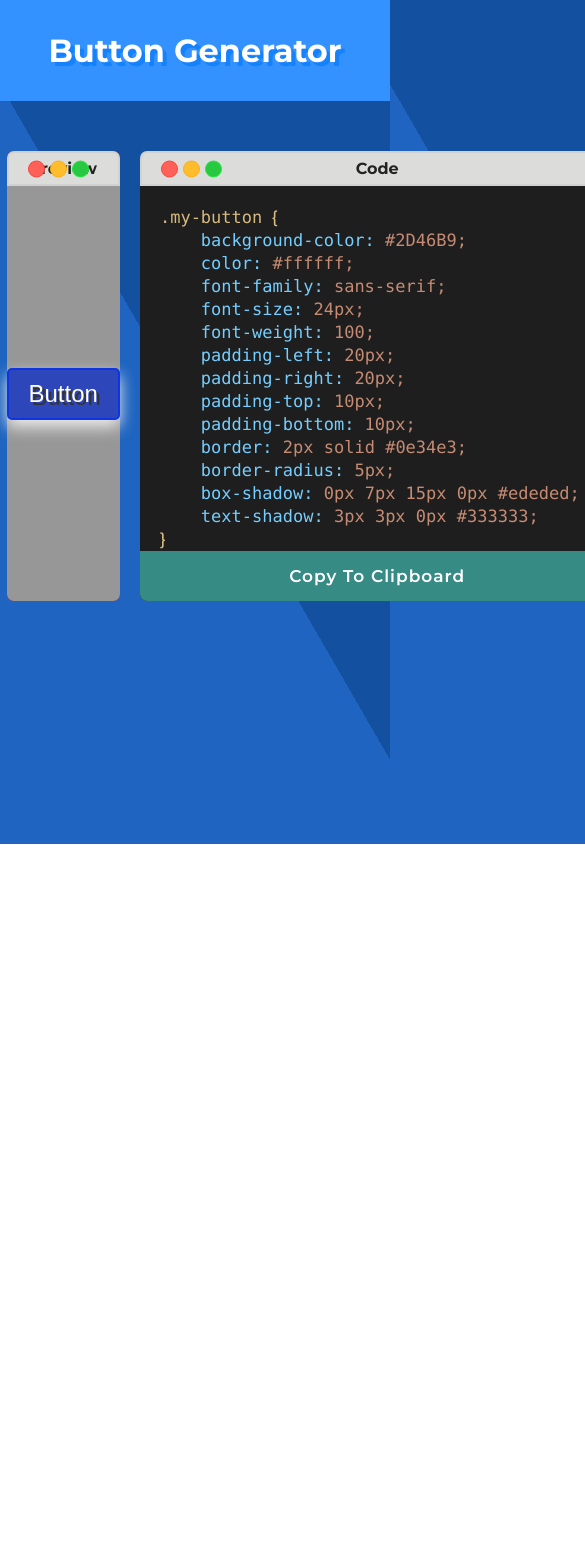
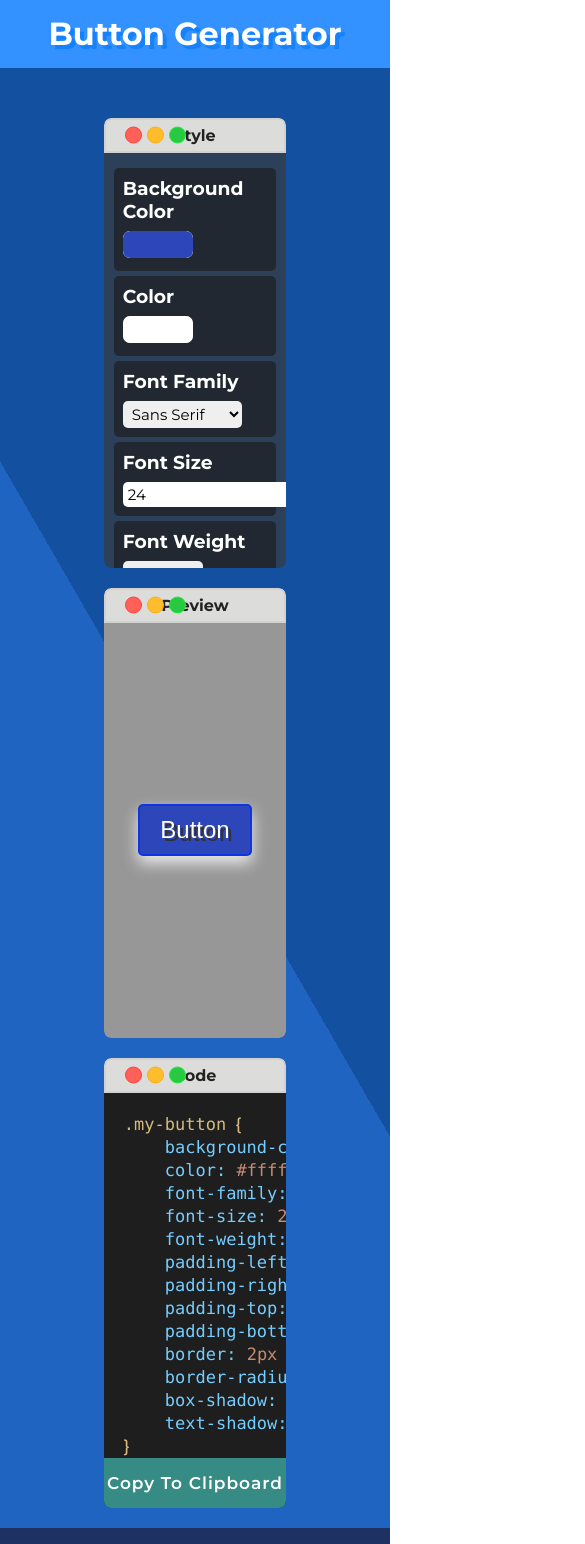
Before and after one commit to zhondori/Button-generator, a React (Create React App) app: page / in a window 390 px wide. Shown: the top 1544 px of the page, 585 px wide, since content can reach past the window. Before the commit the page ends 844 px from the top, so only its background shows below. Built offline with nearby package versions, Linux system fonts and the light colour scheme.

Commit message:
first commit

```diff
--- a/src/App.css
+++ b/src/App.css
@@ -13,7 +13,7 @@ main {
   width: 100%;
   height: 88vh;
   display: grid;
-    grid-template-columns: repeat(3, 1fr);
+  grid-template-columns: repeat(3, 1fr) !important;
   grid-template-rows: 450px;
   justify-content: center;
   align-items: center;
@@ -22,6 +22,9 @@ main {
 }
 main > div {
   border-radius: 7px;
+  width: 100%;
+  height: 100%;
+  overflow: hidden;
 }
 /* Settings */
 .settings {
@@ -33,22 +36,56 @@ main > div {
   height: 415px;
   width: 100%;
   overflow-y: scroll;
-    background: #2D4059;
+  background: #2d4059;
   color: #ffffff;
   padding: 10px;
+  border-bottom-left-radius: 7px;
+  border-bottom-right-radius: 7px;
+}
+::-webkit-scrollbar {
+  width: 8px;
+  background: #fbfbfb;
+  border-radius: 10px;
+}
+::-webkit-scrollbar-thumb {
+  background: #b9b9b9;
+  border-radius: 30px;
 }
 .settings .all-settings .set {
   background: #222831;
   margin: 5px 0;
   padding: 9px;
+  border-radius: 5px;
+  height: auto;
 }
 .settings .all-settings .set h3 {
   margin-bottom: 8px;
+}
+.settings .all-settings .set label {
+  display: flex;
+  font-size: 17px;
+  font-weight: 500;
+}
+.settings .all-settings .set label.label:not(:last-child) {
+  margin-bottom: 10px;
+}
+.settings .all-settings .set input,
+.settings .all-settings .set label input,
+.settings .all-settings .set select {
+  font-size: 15px;
+  padding: 3px 5px;
+  width: auto;
+  border-radius: 5px;
+}
+.settings .all-settings .set label input,
+.settings .all-settings .set label select {
+  margin-left: 5px;
 }
 .settings .all-settings .set input[type="color"] {
   width: 70px;
   border: none;
   border-radius: 7px;
+  padding: 0;
 }
 .settings .all-settings .set input[type="color"]::-webkit-color-swatch {
   border: none;
@@ -56,20 +93,6 @@ main > div {
 }
 .settings .all-settings .set input[type="color"]::-webkit-color-swatch-wrapper {
   padding: 0px;
-}
-.settings .all-settings::-webkit-scrollbar {
-    width: 8px;
-    background: #FBFBFB;
-    border-radius: 10px;
-}
-.settings .all-settings::-webkit-scrollbar-thumb {
-    background: #B9B9B9;
-    border-radius: 30px;
-}
-/* Button Box */
-.button-box {
-    background: red;
-    height: 100%;
 }
 .button-div {
   height: 415px;
@@ -85,19 +108,20 @@ main > div {
 }
 /* Source */
 .source {
-    width: 100%;
-    height: 100%;
+  position: relative;
 }
 .source .code {
   padding: 20px;
+  width: 100%;
   height: 415px;
-    background: #1E1E1E;
+  background: #1e1e1e;
   border-bottom-left-radius: 7px;
   border-bottom-right-radius: 7px;
   position: relative;
+  overflow-x: scroll;
 }
 .source .code pre {
-    color: #D7BA7D;
+  color: #d7ba7d;
   font-size: 17px;
   font-weight: 500;
   line-height: 23px;
@@ -110,18 +134,18 @@ main > div {
   color: #74ceff;
 }
 .source .code pre small {
-    color: #C68B73;
+  color: #c68b73;
   font-size: 17px;
 }
 .source .code pre .className {
-    color: #D7BA7D;
+  color: #d7ba7d;
 }
-.source .code .copy {
+.source .copy {
   width: 100%;
   border: none;
   outline: none;
   padding: 15px 0;
-    background: #368B85;
+  background: #368b85;
   position: absolute;
   bottom: 0;
   left: 0;
@@ -136,8 +160,8 @@ main > div {
 /* Top Bar */
 .top-bar {
   height: 35px;
-    background: #DCDCDB;
-    border-top-left-radius:  7px;
+  background: #dcdcdb;
+  border-top-left-radius: 7px;
   border-top-right-radius: 7px;
   position: relative;
   display: flex;
@@ -167,15 +191,74 @@ main > div {
   width: 17px;
   height: 17px;
   border-radius: 50%;
-    background: #FF6058;
+  background: #ff6058;
   border: 1px solid #ff4238;
   cursor: pointer;
 }
 .top-bar .box .minimize {
-    background: #FFBD2D;
+  background: #ffbd2d;
   border-color: #fab011;
 }
 .top-bar .box .maximize {
-    background: #28C940;
+  background: #28c940;
   border-color: #22eb40;
 }
+footer {
+  width: 100%;
+  height: 70px;
+  background: #1E3163;
+  display: flex;
+  align-items: center;
+  justify-content: center;
+  color: #ffffff;
+  text-align: center;
+}
+footer p {
+  font-size: 16px;
+  font-weight: 500;
+}
+footer p a {
+  color: #80c6ff;
+  text-decoration: none;
+}
+footer p a:hover {
+  text-decoration: underline;
+}
+
+@media (max-width: 576px) {
+    main {
+      grid-template-columns: 100% !important;
+      row-gap: 20px;
+      padding: 20px 5px;
+      margin: 0 auto;
+      margin-top: 30px;
+      height: auto;
+    }
+    footer p {
+      font-size: 14px;
+    }
+}
+
+@media (max-width: 992px) {
+    .title {
+      height: 8vh;
+    }
+    main {
+      display: flex;
+      row-gap: 20px;
+      padding: 20px 5px;
+      margin: 0 auto;
+      margin-top: 30px;
+      height: auto;
+      justify-content: center;
+      align-items: center;
+      flex-wrap: wrap;
+    }
+    main > div {
+      width: 48%;
+      height: 450px;
+    }
+    footer p {
+      font-size: 16px;
+    }
+}
--- a/src/App.js
+++ b/src/App.js
@@ -1,6 +1,7 @@
 import React from "react";
 import './App.css';
 import Button from "./Button/Button";
+import Footer from "./Footer/Footer";
 import Settings from "./Settings/Settings";
 import SourceCodes from "./SourceCodes/SourceCodes";
 
@@ -13,6 +14,7 @@ function App() {
         <Button />
         <SourceCodes />
         </main>
+        <Footer />
     </div>
   );
 }
--- /dev/null
+++ b/src/Footer/Footer.jsx
@@ -0,0 +1,9 @@
+import React from 'react'
+
+export default function Footer() {
+    return (
+        <footer>
+            <p>Copyright by <a href={"https://github.com/Alisher-Usmonov"} target="_blank" rel="noreferrer">Alisher Usmonov</a>  &copy; | All Right reserved</p>
+        </footer>
+    )
+}
--- a/src/Settings/Settings.jsx
+++ b/src/Settings/Settings.jsx
@@ -76,7 +76,7 @@ const Settings = () => {
                 </div>
                 <div className="set">
                     <h3>Padding Horizontal</h3>
-          <label htmlFor="left">
+                    <label className={"label"} htmlFor="left">
                         Left
                         <input
                             type="number"
@@ -90,8 +90,7 @@ const Settings = () => {
                             }
                         />
                     </label>
-          <br />
-          <label htmlFor="right">
+                    <label className={"label"} htmlFor="right">
                         Right
                         <input
                             type="number"
@@ -108,7 +107,7 @@ const Settings = () => {
                 </div>
                 <div className="set">
                     <h3>Padding Vertical</h3>
-          <label htmlFor="top">
+                    <label className={"label"} htmlFor="top">
                         Top
                         <input
                             type="number"
@@ -122,8 +121,7 @@ const Settings = () => {
                             }
                         />
                     </label>
-          <br />
-          <label htmlFor="bottom">
+                    <label className={"label"} htmlFor="bottom">
                         Bottom
                         <input
                             type="number"
@@ -140,7 +138,7 @@ const Settings = () => {
                 </div>
                 <div className="set">
                     <h3>Border</h3>
-          <label htmlFor="b-width">
+                    <label className={"label"} htmlFor="b-width">
                         Border Width
                         <input
                             type="number"
@@ -154,7 +152,7 @@ const Settings = () => {
                             }
                         />
                     </label>
-          <label htmlFor="b-style">
+                    <label className={"label"} htmlFor="b-style">
                         Border Style
                         <select
                             id="b-style"
@@ -172,7 +170,7 @@ const Settings = () => {
                             <option value="hidden">Hidden</option>
                         </select>
                     </label>
-          <label htmlFor="b-color">
+                    <label className={"label"} htmlFor="b-color">
                         Border Color
                         <input
                             type="color"
@@ -183,8 +181,8 @@ const Settings = () => {
                             }
                         />
                     </label>
-          <label htmlFor="b-radius"></label>
-          <h3>Border Radius</h3>
+                    <label className={"label"} htmlFor="b-radius">
+                        Border Radius
                         <input
                             type="number"
                             defaultValue={state.border.radius}
@@ -195,10 +193,11 @@ const Settings = () => {
                                 })
                             }
                         />
+                    </label>
                 </div>
                 <div className="set">
                     <h3>Box Shadow</h3>
-          <label htmlFor="x">
+                    <label className={"label"} htmlFor="x">
                         X
                         <input
                             type="number"
@@ -212,8 +211,7 @@ const Settings = () => {
                             }
                         />
                     </label>
-          <br />
-          <label htmlFor="y">
+                    <label className={"label"} htmlFor="y">
                         Y
                         <input
                             type="number"
@@ -227,8 +225,7 @@ const Settings = () => {
                             }
                         />
                     </label>
-          <br />
-          <label htmlFor="blur">
+                    <label className={"label"} htmlFor="blur">
                         Blur
                         <input
                             type="number"
@@ -242,8 +239,7 @@ const Settings = () => {
                             }
                         />
                     </label>
-          <br />
-          <label htmlFor="w-shadow">
+                    <label className={"label"} htmlFor="w-shadow">
                         Weight
                         <input
                             type="number"
@@ -257,8 +253,7 @@ const Settings = () => {
                             }
                         />
                     </label>
-          <br />
-          <label htmlFor="shadow-color">
+                    <label className={"label"} htmlFor="shadow-color">
                         Color
                         <input
                             type="color"
@@ -272,7 +267,7 @@ const Settings = () => {
                 </div>
                 <div className="set">
                     <h3>Text Shadow</h3>
-          <label htmlFor="t-x">
+                    <label className={"label"} htmlFor="t-x">
                         X
                         <input
                             type="number"
@@ -286,8 +281,7 @@ const Settings = () => {
                             }
                         />
                     </label>
-          <br />
-          <label htmlFor="t-y">
+                    <label className={"label"} htmlFor="t-y">
                         Y
                         <input
                             type="number"
@@ -301,8 +295,7 @@ const Settings = () => {
                             }
                         />
                     </label>
-          <br />
-          <label htmlFor="t-blur">
+                    <label className={"label"} htmlFor="t-blur">
                         Blur
                         <input
                             type="number"
@@ -316,8 +309,7 @@ const Settings = () => {
                             }
                         />
                     </label>
-          <br />
-          <label htmlFor="t-shadow-color">
+                    <label className={"label"} htmlFor="t-shadow-color">
                         Color
                         <input
                             type="color"
--- a/src/SourceCodes/SourceCodes.jsx
+++ b/src/SourceCodes/SourceCodes.jsx
@@ -28,6 +28,7 @@ const SourceCodes = () => {
                     <span>    text-shadow: </span><small>{state.textShadow.x}px {state.textShadow.y}px {state.textShadow.blur}px {state.textShadow.color}; </small> <br />
                     {'}'}
                 </pre>
+            </section>
                 <button className={"copy"}
                 onClick={() => {
                     let textarea = document.createElement("textarea");
@@ -41,7 +42,6 @@ const SourceCodes = () => {
                     setTimeout(() => setCopy("Copy"), 2000);
                 }}
                 >{copy} To Clipboard</button>
-            </section>
         </div>
    );
 };
--- a/src/index.css
+++ b/src/index.css
@@ -16,8 +16,15 @@ body {
   width: 100%;
   min-height: 100vh;
   background: linear-gradient(60deg, #1e64c0 50%, #1450a0 50%);
-  overflow: hidden;
 }
-input {
+body::-webkit-scrollbar {
+  background: #7FC8A9;
+}
+body::-webkit-scrollbar-thumb {
+  background: #3D84B8;
+}
+input,
+select {
   outline: none;
+  border: none;
 }
```
Also changed, not shown: public/index.html (+0 -23 lines). Lines whose indentation alone changed are shown as unchanged.
